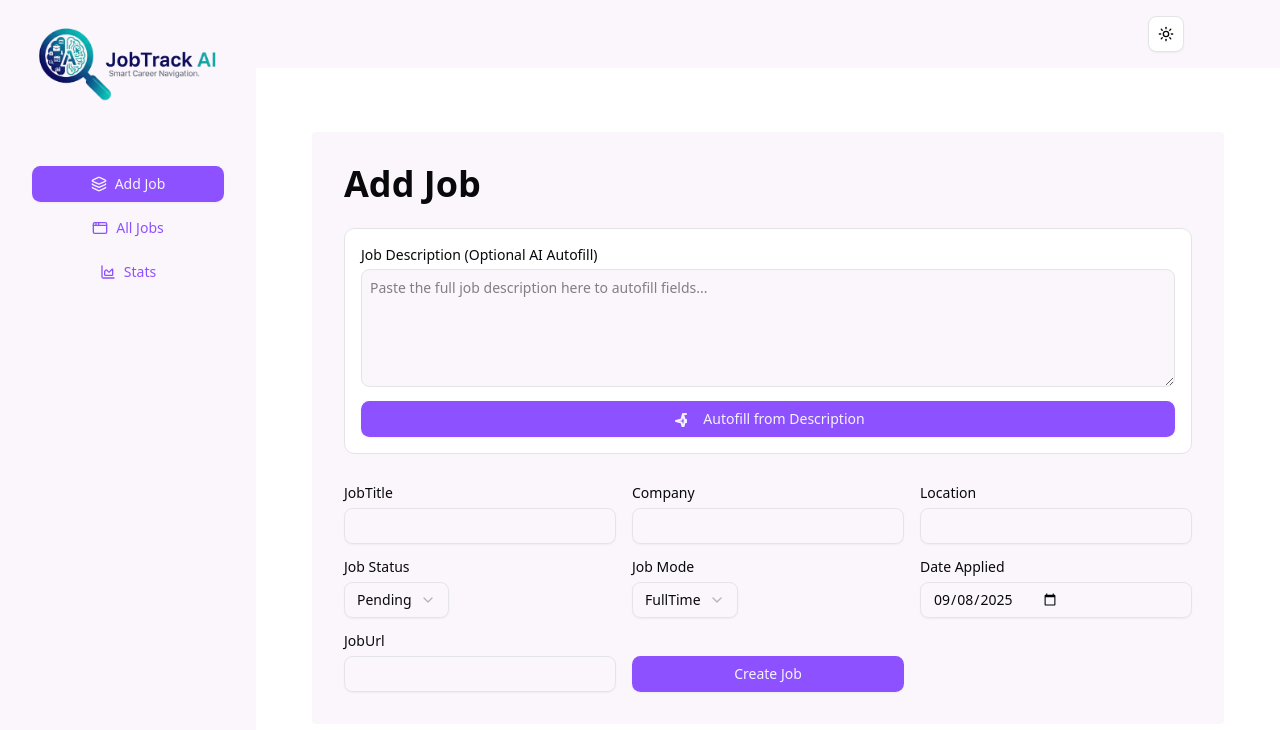
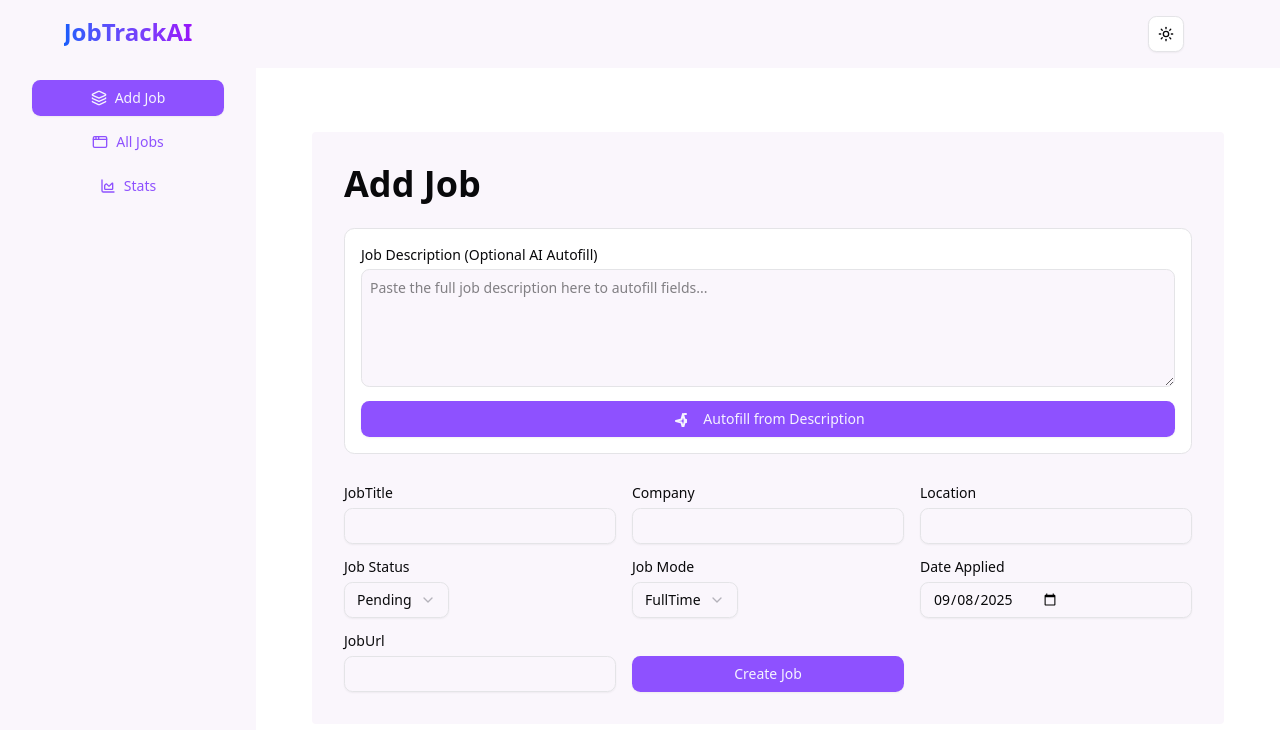
Before and after one commit to VidyasagarAkhumukhi/JobTracker, a Next.js app: page /add-job in a window 1280 px wide. Shown: the top 730 px of the page. Built offline with nearby package versions, Linux system fonts and the light colour scheme.

Commit message:
Sidebar logo changes

```diff
--- a/components/Sidebar.tsx
+++ b/components/Sidebar.tsx
@@ -12,8 +12,12 @@ const Sidebar = () => {
 
   return (
     <aside className="py-4 px-8 bg-muted h-full">
-      <Image src={Logo} alt="logo" className="mx-auto" />
-      <div className="flex flex-col mt-15 gap-y-2">
+      <div className="flex flex-col items-center mb-8">
+        <h1 className="text-2xl font-bold text-center bg-gradient-to-r from-blue-600 to-purple-600 bg-clip-text text-transparent">
+          JobTrackAI
+        </h1>
+      </div>
+      <div className="flex flex-col mt-6 gap-y-2">
         {links.map((link) => {
           return (
             <Button
```
